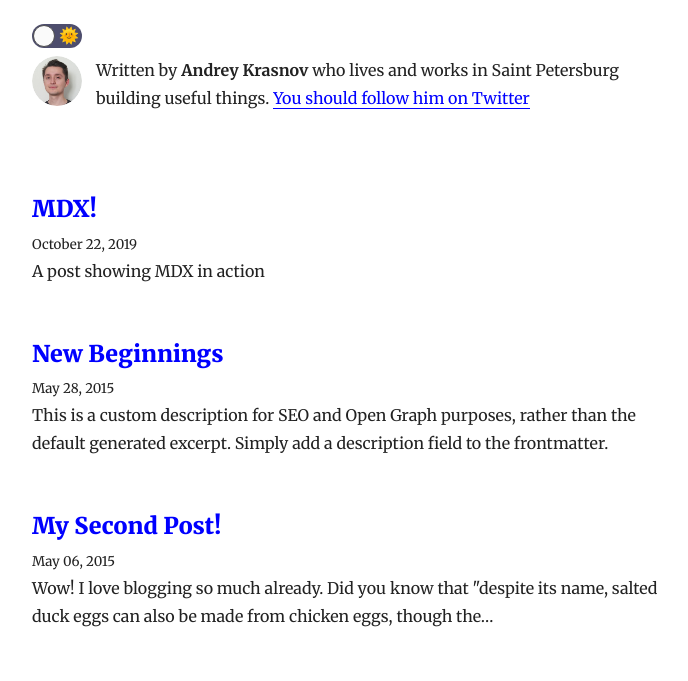
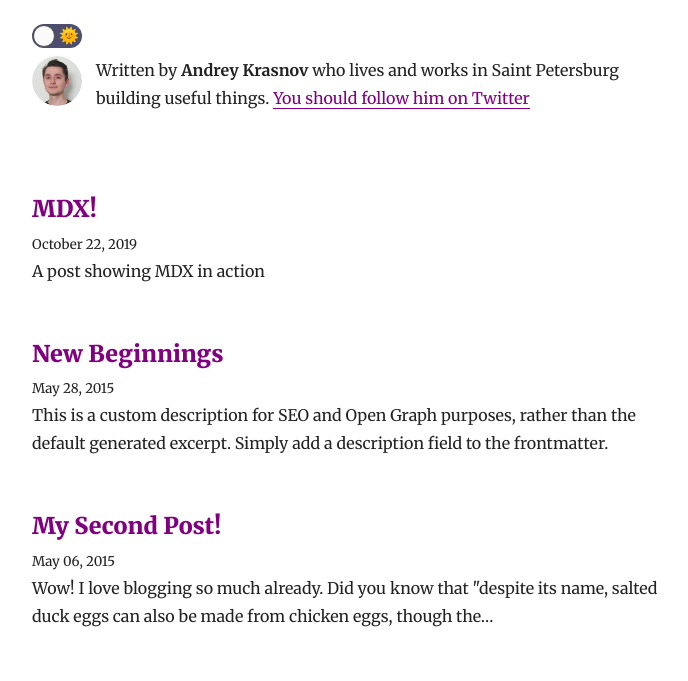
Before and after one commit to Doesntmeananything/blog-v1, a Gatsby site: page /blog in a window 1280 px wide. Shown: the part 71-752 px from the top of the page, without its empty margins (293-981 px from the left). Built offline with nearby package versions, Linux system fonts and the light colour scheme; Gatsby itself is replaced by a stand-in of ours; some packages are replaced by stand-ins of ours.

Commit message:
Change white theme link colour to purple

```diff
--- a/src/utils/global.css
+++ b/src/utils/global.css
@@ -2,7 +2,7 @@ body {
   --bg: white;
   --textNormal: #222;
   --textTitle: #222;
-  --textLink: blue;
+  --textLink: purple;
   --hr: hsla(0, 0%, 0%, 0.2);
 
   background-color: var(--bg);
```
